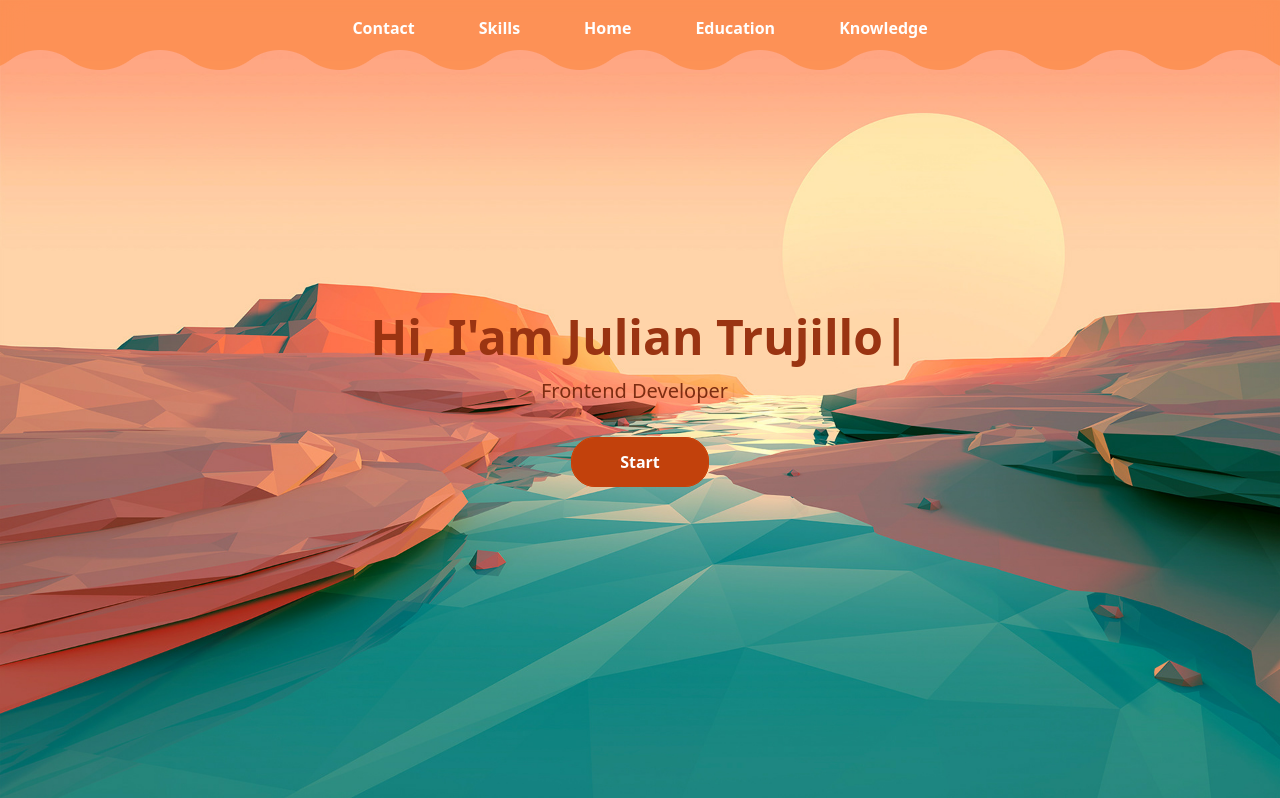
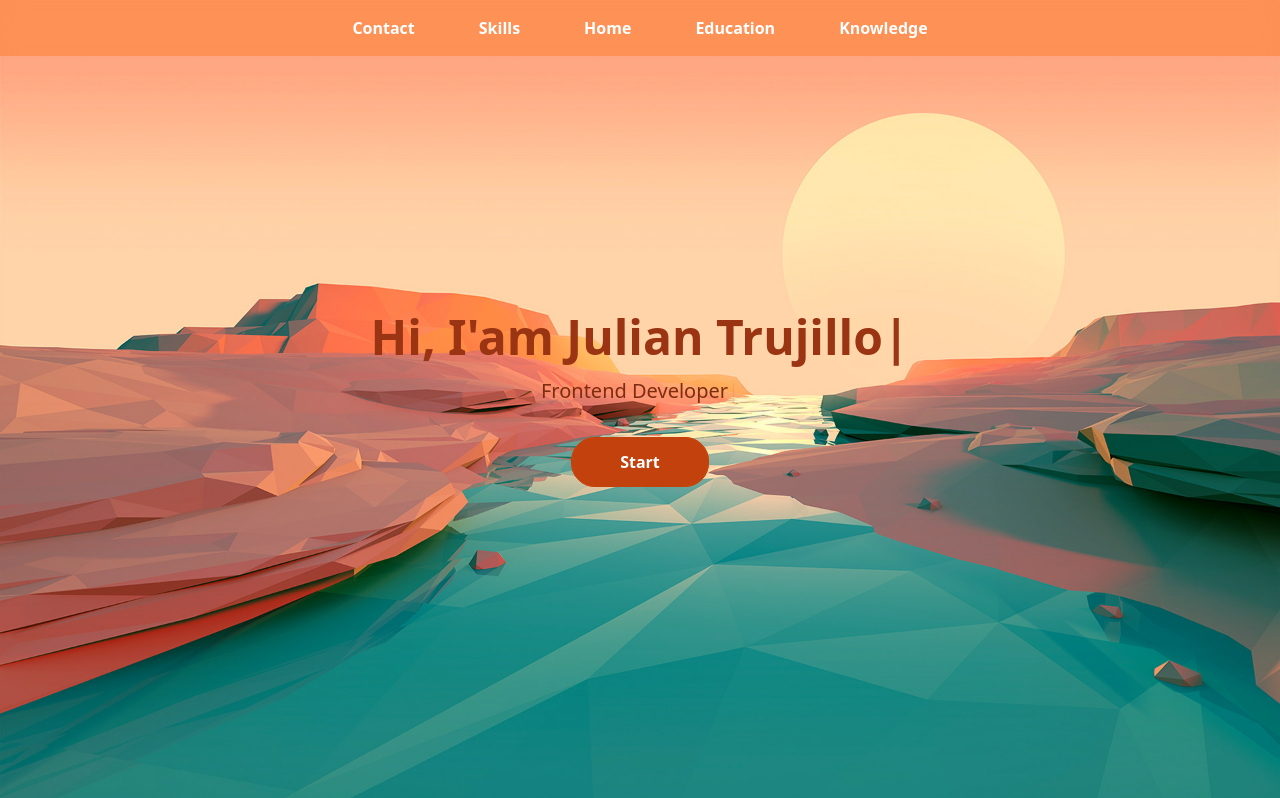
Before and after one commit to JatsukinG/mi-portafolio, a React (Vite) app: page / in a window 1280 px wide. Shown: the top 798 px of the page. Built offline with nearby package versions, Linux system fonts and the light colour scheme; a web font is replaced by a local one.

Commit message:
Deleted header style and create git hub code link in project card

```diff
--- a/src/components/Header.css
+++ /dev/null
@@ -1,11 +0,0 @@
-.box {
-    --size: 30px;
-    --p: 40px;
-    --R: 50px;
-
-    height: 90px;
-    -webkit-mask:
-            radial-gradient(var(--R) at 50% calc(100% - (var(--size) + var(--p))),blue 99%,#0000 101%) calc(50% - 2*var(--size)) 0/calc(4*var(--size)) 100%,
-            radial-gradient(var(--R) at 50% calc(100% + var(--p)),#0000 99%,red 101%) 50% calc(100% - var(--size))/calc(4*var(--size)) 100% repeat-x;
-    border: none;
-}
--- a/src/components/Header.jsx
+++ b/src/components/Header.jsx
@@ -1,5 +1,4 @@
 import React from 'react'
-import './Header.css'
 
 const links = [
   'Contact',
@@ -12,7 +11,7 @@ const links = [
 const Header = () => {
   return (
       <header
-          className="box fixed top-0 left-0 w-full text-white font-bold flex justify-center bg-orange-500/40 backdrop-blur-md z-10">
+          className="fixed top-0 left-0 w-full text-white font-bold flex justify-center bg-orange-500/40 backdrop-blur-md z-10">
         {
           links.map((link) => (
               <p key={link} className="px-8 py-4 hover:bg-white/30 hover:cursor-pointer">{link}</p>
--- a/src/components/projects/components/ProjectCard.jsx
+++ b/src/components/projects/components/ProjectCard.jsx
@@ -1,5 +1,6 @@
 import { useState } from 'react'
 import { BiWorld } from "react-icons/bi"
+import { AiFillGithub } from "react-icons/ai"
 
 const ProjectCard = ({project}) => {
   const [isHover, setIsHover] = useState(false)
@@ -17,6 +18,10 @@ const ProjectCard = ({project}) => {
                 <BiWorld size={20} />
                 Visit
               </a>
+              <a href={project.codeLink} target="_blank" className="rounded-3xl border px-4 py-2 border-black font-bold flex items-center ml-4 gap-3">
+                <AiFillGithub size={20} />
+                View Code
+              </a>
             </div>
         }
       </div>
--- a/src/components/projects/index.jsx
+++ b/src/components/projects/index.jsx
@@ -3,6 +3,7 @@ import ProjectCard from "./components/ProjectCard.jsx"
 const projects = [
   {
     link: "https://autmztn.vercel.app/",
+    codeLink: "https://github.com/JatsukinG/autmztn",
     img: "/pagina1.png"
   },
   {
```
